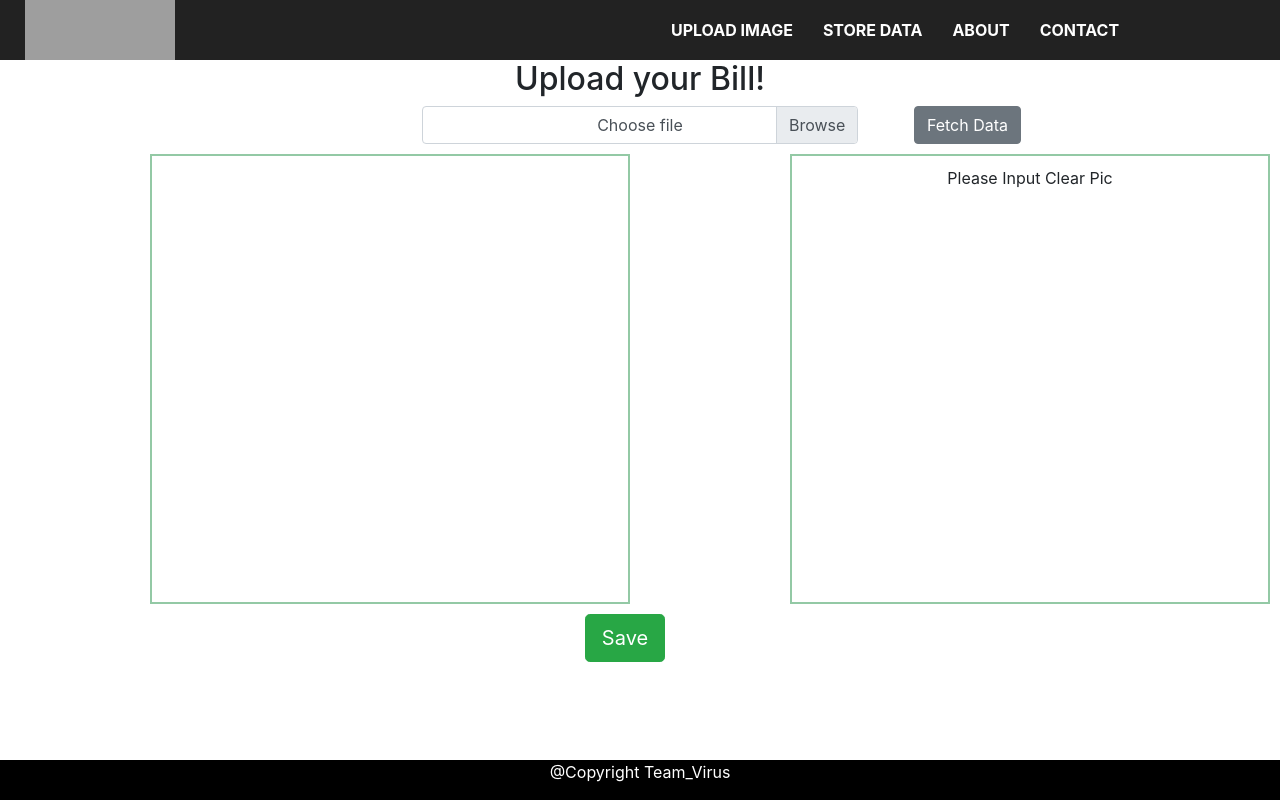
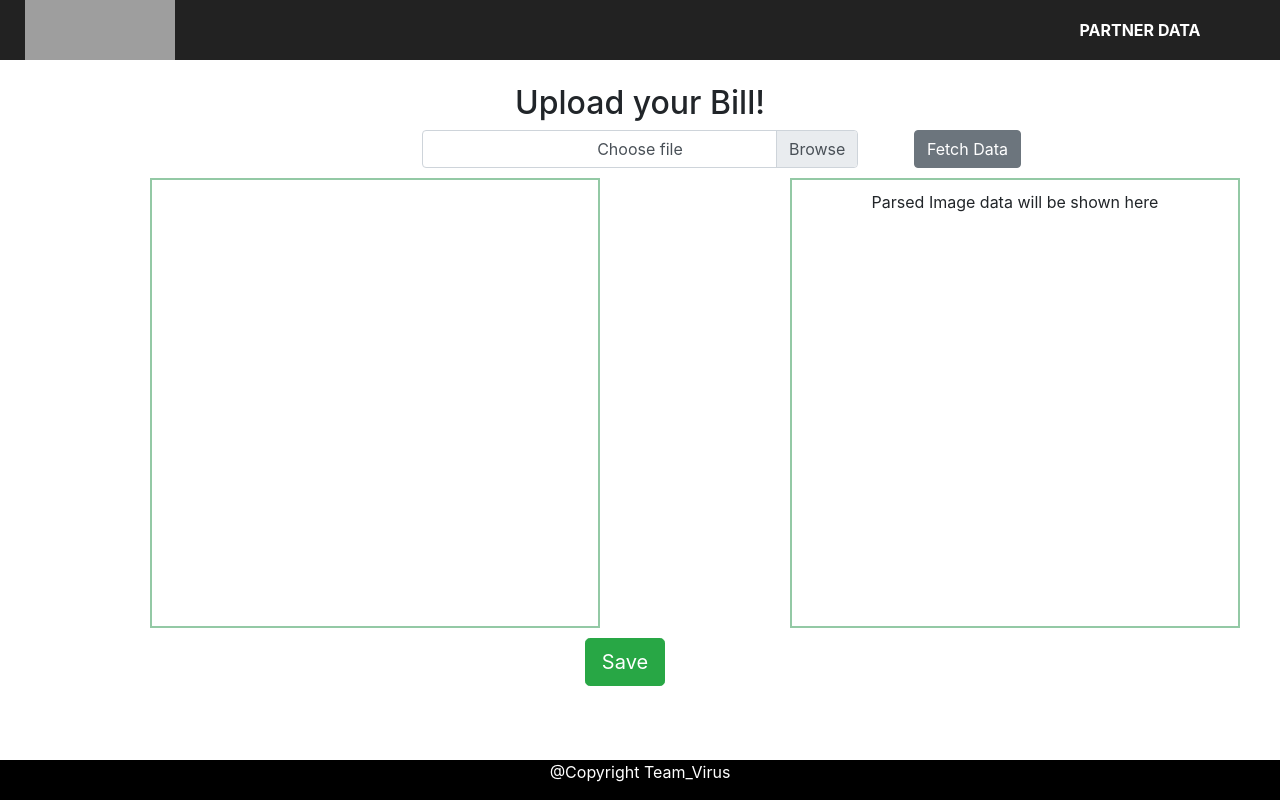
Before and after one commit to bhavan0/bootstrap_hackathon_client, an Angular app in the folder bootstrap-dunzo/: page /upload-image in a window 1280 px wide. Built offline with nearby package versions, Linux system fonts and the light colour scheme; grey boxes are pictures that could not be loaded.

Commit message:
css changes

```diff
--- a/bootstrap-dunzo/src/app/app-routing.module.ts
+++ b/bootstrap-dunzo/src/app/app-routing.module.ts
@@ -2,7 +2,6 @@ import { NgModule } from '@angular/core';
 import { Routes, RouterModule } from '@angular/router';
 import { DashBoardComponent } from './feature/dash-board/dash-board.component';
 import { UploadImageComponent } from './feature/upload-image/upload-image.component';
-import { AboutComponent } from './feature/about/about.component';
 import { ContactComponent } from './feature/contact/contact.component';
 
 const routes: Routes = [
@@ -20,10 +19,6 @@ const routes: Routes = [
     component: UploadImageComponent
   },
   {
-    path: 'about',
-    component: AboutComponent
-  },
-  {
     path: 'contact',
     component: ContactComponent
   }
--- a/bootstrap-dunzo/src/app/app.component.html
+++ b/bootstrap-dunzo/src/app/app.component.html
@@ -3,6 +3,7 @@
   <div>
     <app-header></app-header>
   </div>
+  <br>
 
   <div class="main">
     <router-outlet></router-outlet>
--- a/bootstrap-dunzo/src/app/app.module.ts
+++ b/bootstrap-dunzo/src/app/app.module.ts
@@ -7,7 +7,6 @@ import { FooterComponent } from './common/footer/footer.component';
 import { HeaderComponent } from './common/header/header.component';
 import { DashBoardComponent } from './feature/dash-board/dash-board.component';
 import { UploadImageComponent } from './feature/upload-image/upload-image.component';
-import { AboutComponent } from './feature/about/about.component';
 import { ContactComponent } from './feature/contact/contact.component';
 import { ReactiveFormsModule } from '@angular/forms';
 import { HttpClientModule } from '@angular/common/http';
@@ -20,7 +19,6 @@ import { ImageService } from './services/image.service';
     HeaderComponent,
     DashBoardComponent,
     UploadImageComponent,
-    AboutComponent,
     ContactComponent
   ],
   imports: [
--- a/bootstrap-dunzo/src/app/common/header/header.component.html
+++ b/bootstrap-dunzo/src/app/common/header/header.component.html
@@ -2,11 +2,10 @@
   <a href="#" class="logo">
     <img src="https://upload.wikimedia.org/wikipedia/commons/thumb/c/c4/Dunzo_Logo.svg/1280px-Dunzo_Logo.svg.png"
       alt="logo alt" style="width: 150px; height:60px"></a>
-  <nav class="main-menu top-menu" style="padding-left: 510px">
+  <nav class="main-menu top-menu" style="padding-left: 1000px">
     <ul>
+      <li><a routerLink="dash-board">Partner Data</a></li>
       <li><a routerLink="upload-image">Upload Image</a></li>
-      <li><a routerLink="dash-board">Store Data</a></li>
-      <li><a routerLink="about">About</a></li>
       <li><a routerLink="contact">Contact</a></li>
     </ul>
   </nav>
--- a/bootstrap-dunzo/src/app/feature/about/about.component.html
+++ /dev/null
@@ -1,3 +0,0 @@
-<p>
-  about works!
-</p>
--- a/bootstrap-dunzo/src/app/feature/about/about.component.ts
+++ /dev/null
@@ -1,15 +0,0 @@
-import { Component, OnInit } from '@angular/core';
-
-@Component({
-  selector: 'app-about',
-  templateUrl: './about.component.html',
-  styleUrls: ['./about.component.css']
-})
-export class AboutComponent implements OnInit {
-
-  constructor() { }
-
-  ngOnInit() {
-  }
-
-}
--- a/bootstrap-dunzo/src/app/feature/upload-image/upload-image.component.css
+++ b/bootstrap-dunzo/src/app/feature/upload-image/upload-image.component.css
@@ -10,7 +10,7 @@ width: 500px;
 }
 
 .image-text {
-    margin: 10px 10px;
+    margin: 10px 40px;
     border: #33995587 2px solid;
     height: 450px;
     width: 500px;
--- a/bootstrap-dunzo/src/app/feature/upload-image/upload-image.component.html
+++ b/bootstrap-dunzo/src/app/feature/upload-image/upload-image.component.html
@@ -31,18 +31,21 @@
     <div class="image-text">
       <!-- <img style="max-height:450px" *ngIf="selectedFile" [src]="selectedFile" /> -->
       <div style="max-height:440px; padding-top:10px">
-        <div  *ngIf="productsInfoAfterUpload?.length >0" >
-            <div *ngFor="let item of productsInfoAfterUpload">
-                {{item}}
-            </div>
+        <div *ngIf="productsInfoAfterUpload?.length >0">
+          <div *ngFor="let item of productsInfoAfterUpload">
+            {{item}}
+          </div>
         </div>
 
         <div *ngIf="totalPrice">
           Total Price: {{totalPrice}}
         </div>
       </div>
-      <div *ngIf="!productsInfoAfterUpload?.length >0">
+      <div *ngIf="!productsInfoAfterUpload?.length > 0 && uploadedImage">
         <p>Please Input Clear Pic</p>
+      </div>
+      <div *ngIf="!productsInfoAfterUpload?.length > 0">
+        <p>Parsed Image data will be shown here</p>
       </div>
     </div>
   </div>
--- a/bootstrap-dunzo/src/app/feature/upload-image/upload-image.component.ts
+++ b/bootstrap-dunzo/src/app/feature/upload-image/upload-image.component.ts
@@ -19,6 +19,7 @@ export class UploadImageComponent implements OnInit {
 
   productsInfoAfterUpload = [];
   totalPrice: any;
+  uploadedImage = false;
 
 
   // Save the Data into the DB
@@ -58,6 +59,7 @@ export class UploadImageComponent implements OnInit {
         this.productsInfoAfterUpload.push(ob[0] + ' - ' + ob[1]);
       }
       this.totalPrice = data.totalPrice;
+      this.uploadedImage = true;
       console.log('data submitted');
       console.log(data);
     }
```
Also changed, not shown: bootstrap-dunzo/src/app/feature/contact/contact.component.html (+1 -7 lines), bootstrap-dunzo/src/app/feature/about/about.component.css (deleted), 1 other file (tests, documents, lock files or other folders).
